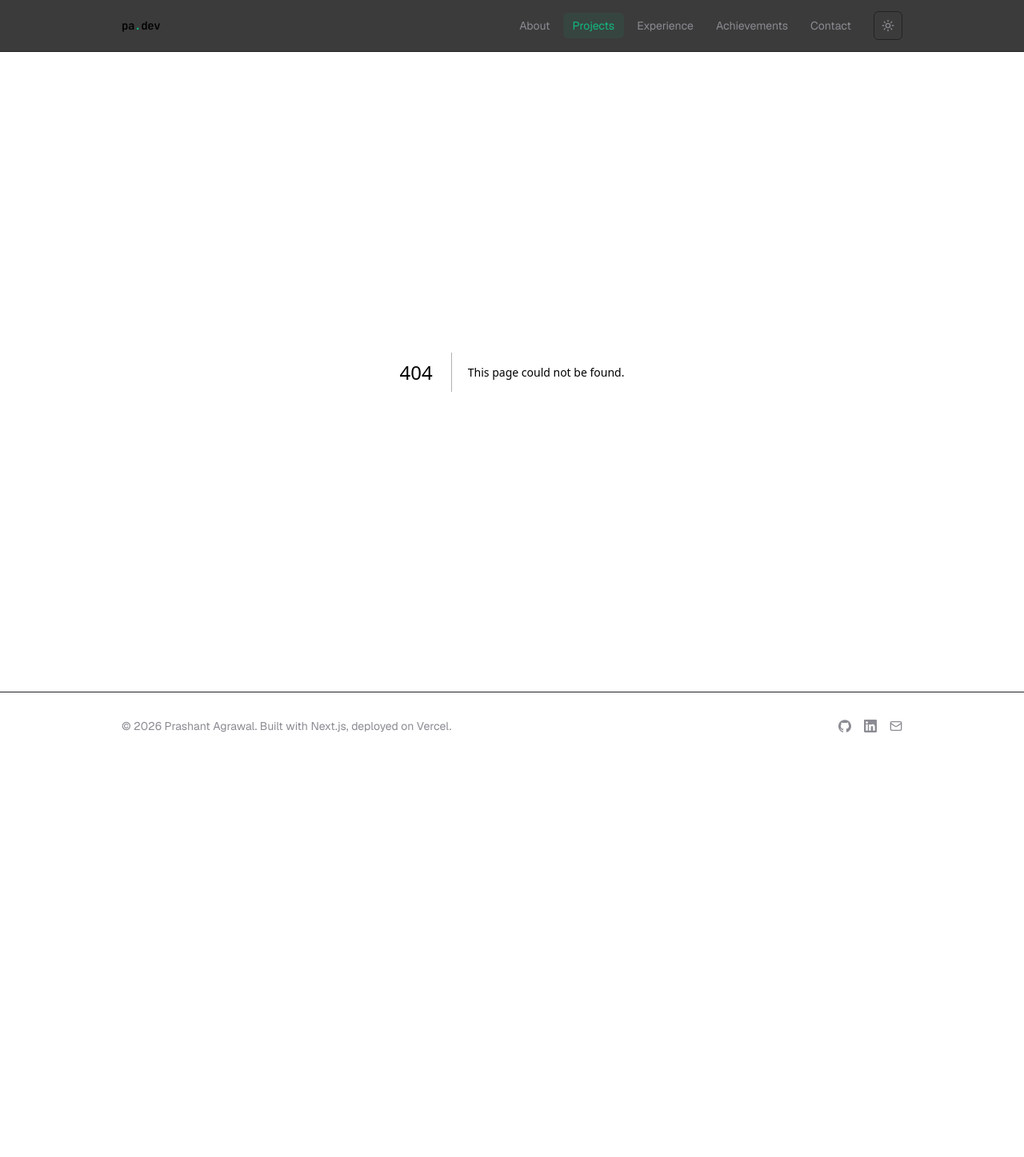
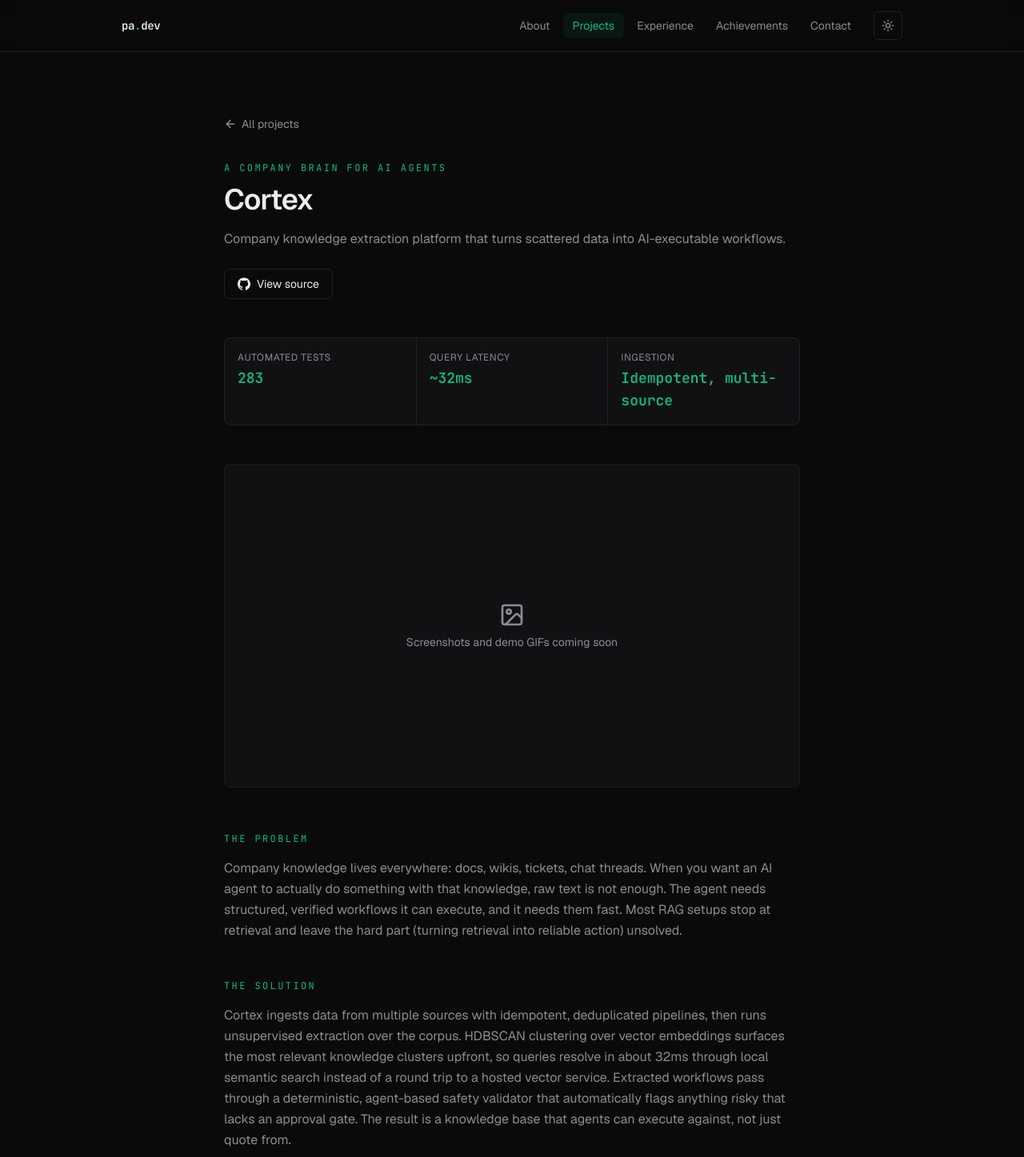
Before and after one commit to agrawal-2005/portfolio, a Next.js app: page /projects/cortex in a window 1280 px wide. Before the commit this address had no page. Shown: the top 1447 px of the page at 80% size. Before the commit the page ends 950 px from the top, so only its background shows below. Built offline with nearby package versions, Linux system fonts and the light colour scheme.

Commit message:
Add projects grid and per-project detail pages
Cards reveal highlights on hover; detail pages tell the engineering
story: problem, solution, stack roles, key decisions, metrics.

```diff
--- /dev/null
+++ b/app/projects/[slug]/page.tsx
@@ -0,0 +1,143 @@
+import type { Metadata } from "next";
+import Link from "next/link";
+import { notFound } from "next/navigation";
+import { ArrowLeft, ExternalLink, ImageIcon } from "lucide-react";
+import { GitHubIcon } from "@/components/icons";
+import { FadeIn, FadeInOnScroll } from "@/components/motion";
+import { getProject, projects } from "@/data/projects";
+
+interface Props {
+  params: Promise<{ slug: string }>;
+}
+
+export function generateStaticParams() {
+  return projects.map((p) => ({ slug: p.slug }));
+}
+
+export async function generateMetadata({ params }: Props): Promise<Metadata> {
+  const { slug } = await params;
+  const project = getProject(slug);
+  if (!project) return {};
+  return {
+    title: project.name,
+    description: project.oneLiner,
+  };
+}
+
+export default async function ProjectDetailPage({ params }: Props) {
+  const { slug } = await params;
+  const project = getProject(slug);
+  if (!project) notFound();
+
+  return (
+    <div className="mx-auto max-w-3xl px-6 py-20">
+      <FadeIn>
+        <Link
+          href="/projects"
+          className="inline-flex items-center gap-1.5 text-sm text-muted transition-colors hover:text-accent"
+        >
+          <ArrowLeft className="size-4" /> All projects
+        </Link>
+
+        <p className="mt-8 font-mono text-xs uppercase tracking-[0.2em] text-accent">
+          {project.tagline}
+        </p>
+        <h1 className="mt-3 text-3xl font-semibold tracking-tight sm:text-4xl">
+          {project.name}
+        </h1>
+        <p className="mt-4 leading-relaxed text-muted">{project.oneLiner}</p>
+
+        <div className="mt-6 flex flex-wrap items-center gap-4">
+          <a
+            href={project.github}
+            target="_blank"
+            rel="noopener noreferrer"
+            className="inline-flex items-center gap-2 rounded-md border border-border px-4 py-2 text-sm transition-colors hover:border-accent/50 hover:bg-card-hover"
+          >
+            <GitHubIcon className="size-4" /> View source
+          </a>
+          {project.live && (
+            <a
+              href={project.live}
+              target="_blank"
+              rel="noopener noreferrer"
+              className="inline-flex items-center gap-2 rounded-md bg-accent px-4 py-2 text-sm font-medium text-white transition-transform hover:scale-[1.02] dark:text-zinc-950"
+            >
+              <ExternalLink className="size-4" /> Live demo
+            </a>
+          )}
+        </div>
+      </FadeIn>
+
+      {/* Metrics strip */}
+      <FadeInOnScroll className="mt-12">
+        <dl className="grid grid-cols-1 gap-px overflow-hidden rounded-lg border border-border bg-border sm:grid-cols-3">
+          {project.detail.metrics.map((m) => (
+            <div key={m.label} className="bg-card p-4">
+              <dt className="text-xs uppercase tracking-wider text-muted">
+                {m.label}
+              </dt>
+              <dd className="mt-1 font-mono text-lg font-semibold text-accent">
+                {m.value}
+              </dd>
+            </div>
+          ))}
+        </dl>
+      </FadeInOnScroll>
+
+      {/* Screenshot placeholder */}
+      <FadeInOnScroll className="mt-12">
+        <div className="flex aspect-video items-center justify-center rounded-lg border border-dashed border-border bg-card">
+          <div className="text-center text-muted">
+            <ImageIcon className="mx-auto size-8" />
+            <p className="mt-2 text-sm">Screenshots and demo GIFs coming soon</p>
+          </div>
+        </div>
+      </FadeInOnScroll>
+
+      <FadeInOnScroll className="mt-14">
+        <h2 className="font-mono text-xs uppercase tracking-[0.2em] text-accent">
+          the problem
+        </h2>
+        <p className="mt-4 leading-relaxed text-muted">{project.detail.problem}</p>
+      </FadeInOnScroll>
+
+      <FadeInOnScroll className="mt-12">
+        <h2 className="font-mono text-xs uppercase tracking-[0.2em] text-accent">
+          the solution
+        </h2>
+        <p className="mt-4 leading-relaxed text-muted">{project.detail.solution}</p>
+      </FadeInOnScroll>
+
+      <FadeInOnScroll className="mt-12">
+        <h2 className="font-mono text-xs uppercase tracking-[0.2em] text-accent">
+          tech stack
+        </h2>
+        <ul className="mt-4 divide-y divide-border rounded-lg border border-border bg-card">
+          {project.detail.stack.map((item) => (
+            <li key={item.name} className="flex flex-col gap-1 p-4 sm:flex-row sm:items-baseline sm:gap-4">
+              <span className="w-44 shrink-0 font-mono text-sm font-medium">
+                {item.name}
+              </span>
+              <span className="text-sm text-muted">{item.role}</span>
+            </li>
+          ))}
+        </ul>
+      </FadeInOnScroll>
+
+      <FadeInOnScroll className="mt-12">
+        <h2 className="font-mono text-xs uppercase tracking-[0.2em] text-accent">
+          key engineering decisions
+        </h2>
+        <div className="mt-4 space-y-6">
+          {project.detail.decisions.map((d) => (
+            <div key={d.title}>
+              <h3 className="font-medium">{d.title}</h3>
+              <p className="mt-1.5 text-sm leading-relaxed text-muted">{d.body}</p>
+            </div>
+          ))}
+        </div>
+      </FadeInOnScroll>
+    </div>
+  );
+}
--- /dev/null
+++ b/app/projects/page.tsx
@@ -0,0 +1,28 @@
+import type { Metadata } from "next";
+import { PageHeader } from "@/components/page-header";
+import { ProjectCard } from "@/components/project-card";
+import { projects } from "@/data/projects";
+
+export const metadata: Metadata = {
+  title: "Projects",
+  description:
+    "Projects by Prashant Agrawal: Cortex, a self-healing distributed system, WindowShop_AI, and a RAG medical chatbot.",
+};
+
+export default function ProjectsPage() {
+  return (
+    <div className="mx-auto max-w-5xl px-6 py-20">
+      <PageHeader
+        eyebrow="projects"
+        title="Things I've built"
+        description="Systems I designed, built, tested, and shipped. Each one taught me something about reliability, latency, or what it takes to make ML useful. Click through for the engineering story behind each."
+      />
+
+      <div className="mt-12 grid gap-5 md:grid-cols-2">
+        {projects.map((project, i) => (
+          <ProjectCard key={project.slug} project={project} index={i} />
+        ))}
+      </div>
+    </div>
+  );
+}
--- /dev/null
+++ b/components/project-card.tsx
@@ -0,0 +1,81 @@
+"use client";
+
+import Link from "next/link";
+import { motion } from "framer-motion";
+import { ArrowUpRight, ExternalLink } from "lucide-react";
+import { GitHubIcon } from "@/components/icons";
+import type { Project } from "@/data/types";
+
+export function ProjectCard({ project, index }: { project: Project; index: number }) {
+  return (
+    <motion.article
+      initial={{ opacity: 0, y: 16 }}
+      whileInView={{ opacity: 1, y: 0 }}
+      viewport={{ once: true, margin: "-64px" }}
+      transition={{ duration: 0.5, delay: (index % 2) * 0.08 }}
+      className="group relative flex h-full flex-col rounded-lg border border-border bg-card p-6 transition-all duration-300 hover:-translate-y-1 hover:border-accent/40 hover:bg-card-hover"
+    >
+      <div className="flex items-start justify-between gap-4">
+        <h2 className="text-lg font-semibold tracking-tight">
+          <Link href={`/projects/${project.slug}`} className="focus:outline-none">
+            {/* Stretched link covers the card */}
+            <span className="absolute inset-0" aria-hidden />
+            {project.name}
+          </Link>
+        </h2>
+        <ArrowUpRight className="size-4 shrink-0 text-muted transition-all group-hover:translate-x-0.5 group-hover:-translate-y-0.5 group-hover:text-accent" />
+      </div>
+
+      <p className="mt-2 text-sm leading-relaxed text-muted">{project.oneLiner}</p>
+
+      {/* Hover-revealed highlights */}
+      <ul className="mt-3 hidden space-y-1.5 text-sm text-muted opacity-0 transition-opacity duration-300 group-hover:opacity-100 md:block">
+        {project.highlights.slice(0, 2).map((h) => (
+          <li key={h} className="flex gap-2">
+            <span className="mt-[7px] size-1 shrink-0 rounded-full bg-accent" aria-hidden />
+            {h}
+          </li>
+        ))}
+      </ul>
+
+      <div className="mt-auto pt-4">
+        <div className="flex flex-wrap gap-1.5">
+          {project.tech.slice(0, 5).map((t) => (
+            <span
+              key={t}
+              className="rounded-md border border-border px-2 py-0.5 font-mono text-[11px] text-muted"
+            >
+              {t}
+            </span>
+          ))}
+          {project.tech.length > 5 && (
+            <span className="rounded-md border border-border px-2 py-0.5 font-mono text-[11px] text-muted">
+              +{project.tech.length - 5}
+            </span>
+          )}
+        </div>
+
+        <div className="relative z-10 mt-4 flex items-center gap-4 text-sm">
+          <a
+            href={project.github}
+            target="_blank"
+            rel="noopener noreferrer"
+            className="inline-flex items-center gap-1.5 text-muted transition-colors hover:text-accent"
+          >
+            <GitHubIcon className="size-3.5" /> Code
+          </a>
+          {project.live && (
+            <a
+              href={project.live}
+              target="_blank"
+              rel="noopener noreferrer"
+              className="inline-flex items-center gap-1.5 text-muted transition-colors hover:text-accent"
+            >
+              <ExternalLink className="size-3.5" /> Live demo
+            </a>
+          )}
+        </div>
+      </div>
+    </motion.article>
+  );
+}
```
